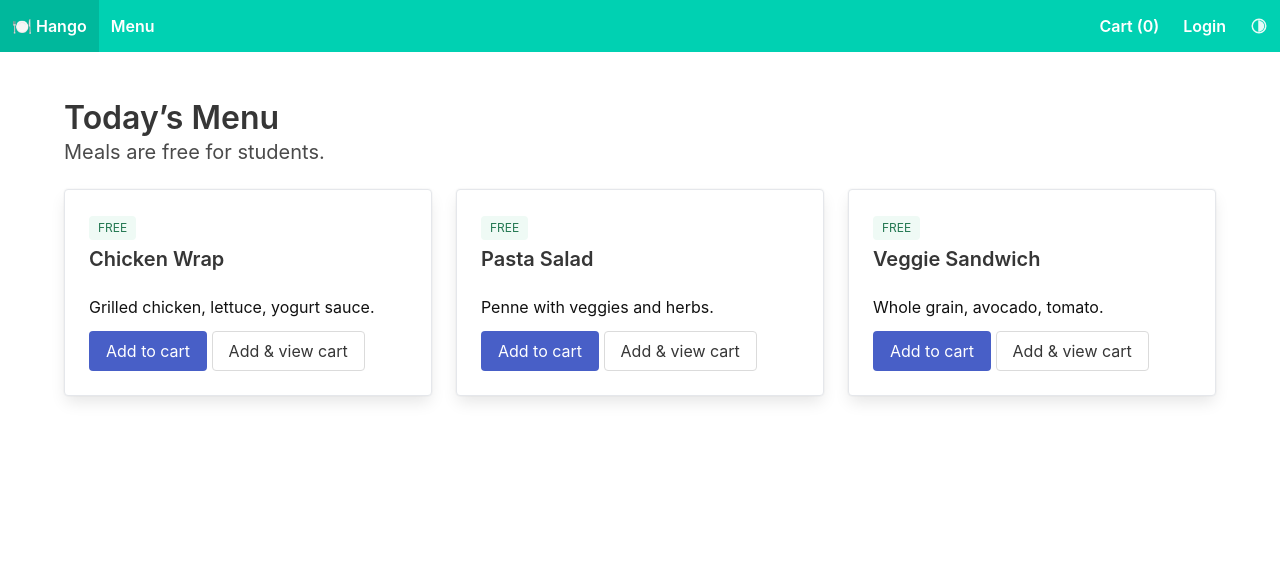
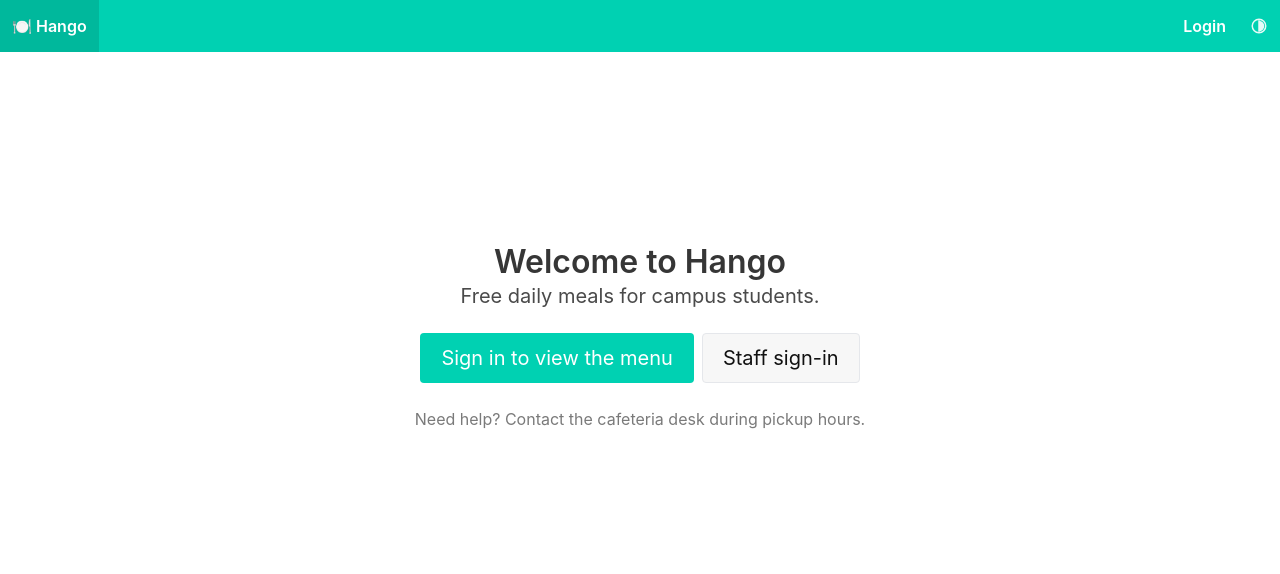
Before and after one commit to cotimacapa/hango, a Django app: page / in a window 1280 px wide. Shown: the top 574 px of the page. Run offline with Django 5.2, Linux system fonts and the light colour scheme; data comes from the database, SQL or seed files in the repository.

Commit message:
Splash page, login to see menu added

```diff
--- a/apps/menu/urls.py
+++ b/apps/menu/urls.py
@@ -1,4 +1,10 @@
 from django.urls import path
 from . import views
-app_name='menu'
-urlpatterns=[path('', views.menu_list, name='list'), path('item/<int:pk>/add/', views.add_to_cart, name='add_to_cart')]
+
+app_name = 'menu'
+
+urlpatterns = [
+    path('', views.splash, name='splash'),                 # /  -> splash
+    path('menu/', views.menu_list, name='list'),           # /menu/ -> menu (login required)
+    path('item/<int:pk>/add/', views.add_to_cart, name='add_to_cart'),
+]
--- a/apps/menu/views.py
+++ b/apps/menu/views.py
@@ -1,10 +1,17 @@
+from django.contrib.auth.decorators import login_required
 from django.shortcuts import render, get_object_or_404, redirect
 from .models import Item
 
+def splash(request):
+    """Public landing page (no auth required)."""
+    return render(request, 'splash.html')
+
+@login_required
 def menu_list(request):
     items = Item.objects.filter(is_active=True).order_by('name')
     return render(request, 'menu/menu_list.html', {'items': items})
 
+@login_required
 def add_to_cart(request, pk):
     get_object_or_404(Item, pk=pk, is_active=True)
     cart = request.session.get('cart', {})
--- a/templates/base.html
+++ b/templates/base.html
@@ -25,32 +25,31 @@
   <body>
     <nav class="navbar is-primary" role="navigation">
       <div class="navbar-brand">
-        <a class="navbar-item" href="/">🍽️ Hango </a>
+        <a class="navbar-item" href="{% if request.user.is_authenticated %}{% url 'menu:list' %}{% else %}/{% endif %}">
+          🍽️ Hango
+        </a>
         <a role="button" class="navbar-burger" data-target="navMenu"><span></span><span></span><span></span></a>
       </div>
       <div id="navMenu" class="navbar-menu">
+
         <div class="navbar-start">
-          <a class="navbar-item" href="/">Menu</a>
-          {% if request.user.is_staff %}
-            <a class="navbar-item" href="{% url 'orders:kitchen' %}">Kitchen</a>
+          {% if request.user.is_authenticated %}
+            <a class="navbar-item" href="{% url 'menu:list' %}">Menu</a>
+            {% if request.user.is_staff %}
+              <a class="navbar-item" href="{% url 'orders:kitchen' %}">Kitchen</a>
+              <a class="navbar-item" href="/admin/">Admin</a>
+            {% endif %}
+          {% else %}
+            <!-- <a class="navbar-item" href="/">Home</a> -->
           {% endif %}
         </div>
 
         <div class="navbar-end">
-          <a class="navbar-item" href="/orders/cart/">Cart ({{ cart_count }})</a>
-
           {% if request.user.is_authenticated %}
+            <a class="navbar-item" href="/orders/cart/">Cart ({{ cart_count }})</a>
             <div class="navbar-item">Hello, {{ request.user.first_name|default:request.user.username }}</div>
-
-            {% if request.user.is_staff %}
-              <a class="navbar-item" href="{% url 'orders:kitchen' %}">Kitchen</a>
-              <a class="navbar-item" href="/admin/">Admin</a>
-            {% endif %}
-
-            <!-- POST logout so Django 5 doesn't 405 -->
             <form method="post" action="{% url 'logout' %}" class="navbar-item logout-form">
-              {% csrf_token %}
-              <input type="hidden" name="next" value="/" />
+              {% csrf_token %}<input type="hidden" name="next" value="/">
               <button type="submit" class="logout-button">Log out</button>
             </form>
           {% else %}
--- a/templates/orders/success.html
+++ b/templates/orders/success.html
@@ -6,5 +6,6 @@
 <p>Your order <strong>#{{ order.id }}</strong> has been created and is currently <strong>{{ order.get_status_display }}</strong>.</p>
 <p>Check <a href="/admin/">Admin</a> for details (staff only).</p>
 </div></article>
-<a class="button" href="/">Back to menu</a>
+<a class="button" href="{% url 'menu:list' %}">Back to menu</a>
+
 {% endblock %}
--- /dev/null
+++ b/templates/splash.html
@@ -0,0 +1,21 @@
+{% extends "base.html" %}
+{% block title %}Welcome to Hango{% endblock %}
+{% block content %}
+<div class="hero is-medium">
+  <div class="hero-body">
+    <div class="container has-text-centered">
+      <h1 class="title">Welcome to Hango</h1>
+      <p class="subtitle">Free daily meals for campus students.</p>
+      <div class="buttons is-centered mt-4">
+        <a class="button is-primary is-medium" href="{% url 'login' %}?next={% url 'menu:list' %}">
+          Sign in to view the menu
+        </a>
+        <a class="button is-light is-medium" href="/admin/">Staff sign-in</a>
+      </div>
+      <p class="mt-4 has-text-grey">
+        Need help? Contact the cafeteria desk during pickup hours.
+      </p>
+    </div>
+  </div>
+</div>
+{% endblock %}
```
